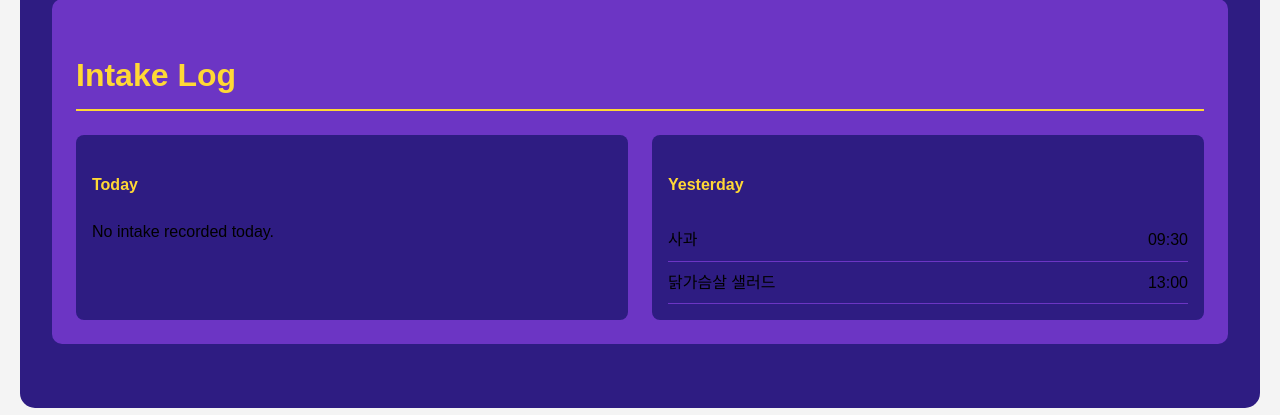
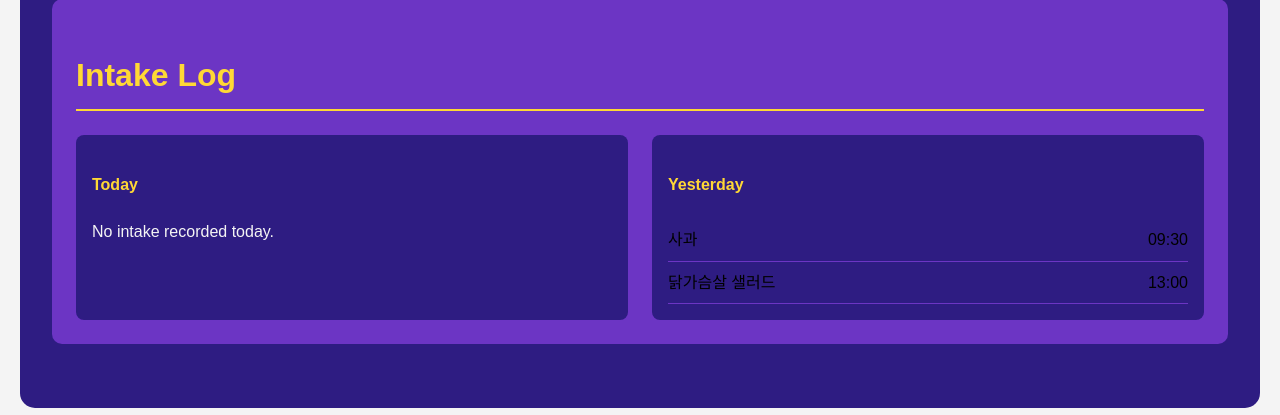
Before and after one commit to hansrocketry-hue/UNIST-Aero, a Flask app: page / in a window 1280 px wide. Shown: the part 1815-2230 px from the top of the page. Run offline with Flask 3, Linux system fonts and the light colour scheme; the visitor is signed in with stand-in values (Sample User, id 1); some libraries are stand-ins or nearby versions.

Commit message:
minor css update

```diff
--- a/app/static/css/style.css
+++ b/app/static/css/style.css
@@ -145,7 +145,9 @@ form button {
     text-decoration: none;
     font-family: "Apple Braille", sans-serif;
 }
-
+.timeline-card p {
+    color: #f4f4f4;
+}
 /* Specific style for the nutrition charts grid */
 .nutrition-grid {
     grid-template-columns: repeat(auto-fit, minmax(170px, 1fr));
```
